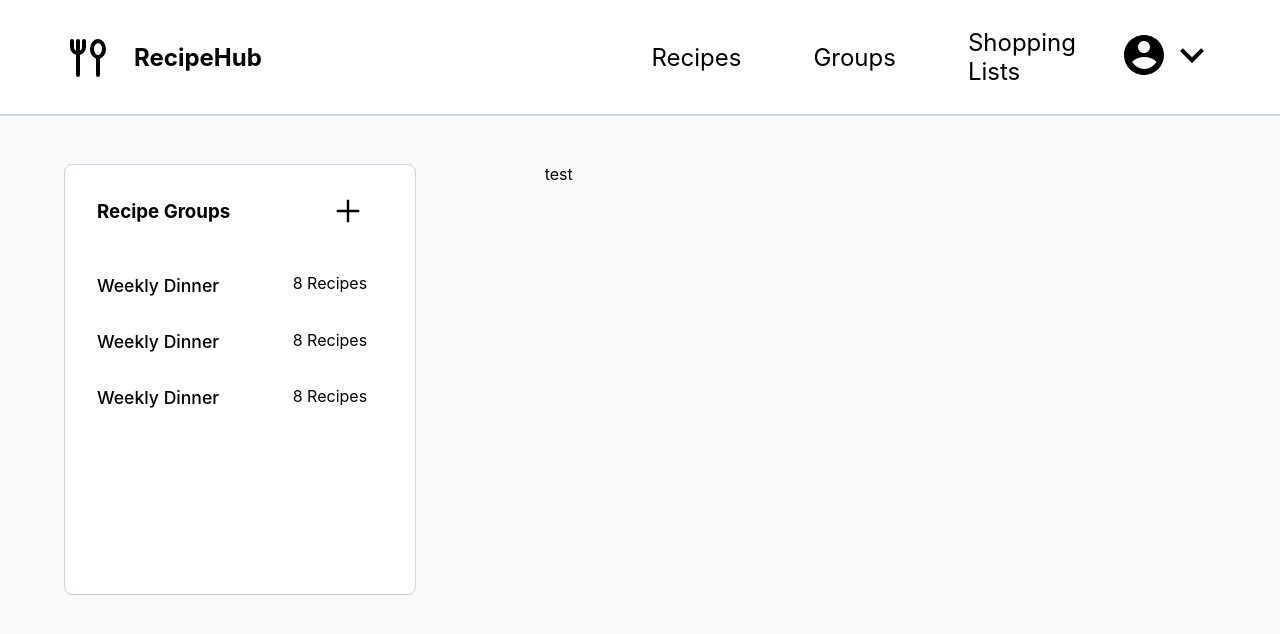
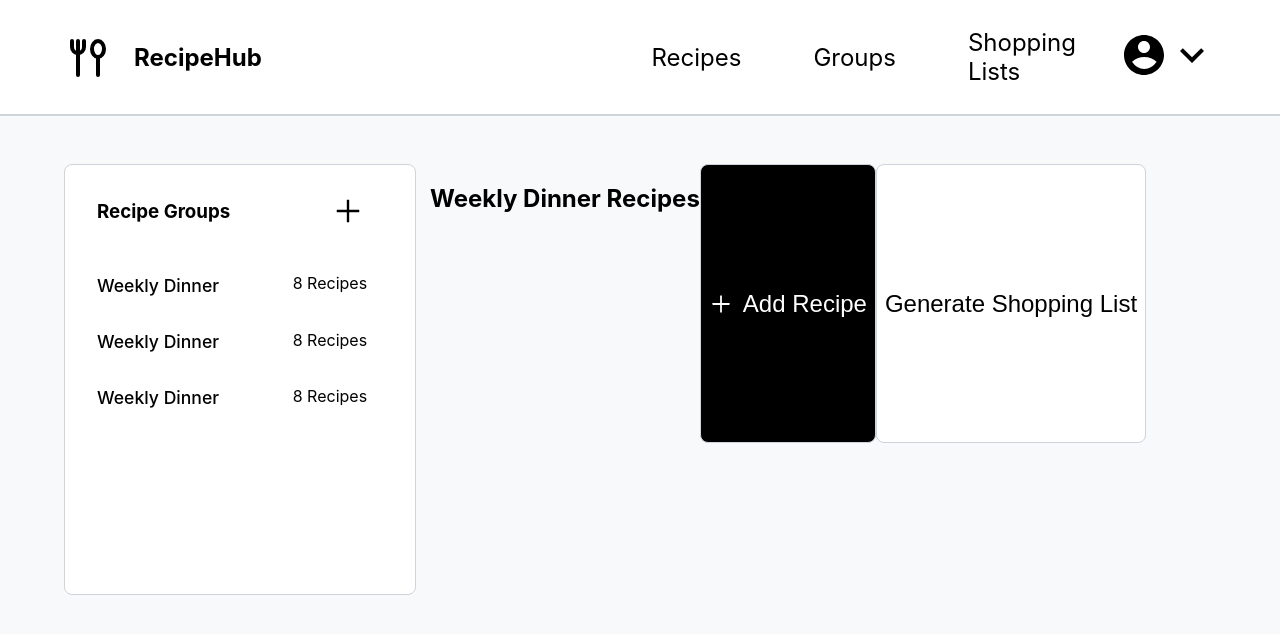
Before and after one commit to dandlp95/RecipeHub, a React (Create React App) app: page /home in a window 1280 px wide. Shown: the top 634 px of the page. Built offline with nearby package versions, Linux system fonts and the light colour scheme; the HTML template or start-up script is replaced by a standard one.

Commit message:
progress

```diff
--- a/src/components/button.tsx
+++ b/src/components/button.tsx
@@ -0,0 +1,36 @@
+import React, { ReactNode } from 'react'
+import { ButtonStyling } from '../customTypes/interfaces'
+import ButtonCSS from './styles/button.module.css'
+
+type Props = {
+  children: ReactNode
+  styles?: ButtonStyling
+  action: () => void
+}
+
+const Button: React.FunctionComponent<Props> = ({
+  children,
+  styles = {},
+  action
+}) => {
+  const { textColor = 'white', backgroundColor = 'black' } = styles
+
+  const triggerAction = () => {
+    action()
+  }
+
+  return (
+    <button
+      className={ButtonCSS.mainButton}
+      style={{
+        color: textColor,
+        backgroundColor: backgroundColor
+      }}
+      onClick={triggerAction}
+    >
+      {children}
+    </button>
+  )
+}
+
+export default Button
--- a/src/components/styles/button.module.css
+++ b/src/components/styles/button.module.css
@@ -0,0 +1,9 @@
+.mainButton {
+    /* padding: 0 1rem; */
+    cursor: pointer;
+    font-size:1.5rem;
+    border-radius: 8px;
+    padding: 0.5rem;
+    border: 1px solid var(--french-gray);
+    display: inline;
+}
--- /dev/null
+++ b/src/customTypes/interfaces.ts
@@ -0,0 +1,4 @@
+export interface ButtonStyling {
+  backgroundColor?: string
+  textColor?: string
+}
--- a/src/pages/groupPage.tsx
+++ b/src/pages/groupPage.tsx
@@ -1,16 +1,51 @@
 import React from 'react'
 import GroupContainer from '../components/groupsContainer'
 import GroupPageCSS from './styles/groupPage.module.css'
+import Button from '../components/button'
+import { ButtonStyling } from '../customTypes/interfaces'
+import { AiOutlinePlus } from 'react-icons/ai'
+import { IconContext } from 'react-icons'
 
 type Props = {}
 
+const GenerateShoppingListStyling: ButtonStyling = {
+  backgroundColor: 'white',
+  textColor: 'black'
+}
+
 const GroupPage: React.FunctionComponent<Props> = (props: Props) => {
+  const AddRecipe = () => {}
+
+  const GenerateShoppingList = () => {}
+
   return (
     <div className={GroupPageCSS.groupPageMainContainer}>
       <div className={GroupPageCSS.groupContainerWrapper}>
         <GroupContainer />
       </div>
-      <div className={GroupPageCSS.images}>test</div>
+      <div className={GroupPageCSS.recipesSection}>
+        {/* the header below will be dynamically generated based on whatever group is selected
+        Hardcoded for testing purposes*/}
+        <h2>Weekly Dinner Recipes</h2>
+        <div className={GroupPageCSS.groupPageButtons}>
+          <Button action={AddRecipe}>
+            <div className={GroupPageCSS.addRecipeContent}>
+              <IconContext.Provider
+                value={{ className: `${GroupPageCSS.addRecIcon}` }}
+              >
+                <AiOutlinePlus />
+              </IconContext.Provider>
+              <span>Add Recipe</span>
+            </div>
+          </Button>
+          <Button
+            styles={GenerateShoppingListStyling}
+            action={GenerateShoppingList}
+          >
+            Generate Shopping List
+          </Button>
+        </div>
+      </div>
     </div>
   )
 }
--- a/src/pages/home.tsx
+++ b/src/pages/home.tsx
@@ -11,7 +11,8 @@ const Home: React.FunctionComponent<Props> = () => {
       <div>
         <MainNavBar />
       </div>
-      <div className={HomeCSS.mainSection}> <GroupPage />
+      <div className={HomeCSS.mainSection}>
+        <GroupPage />
       </div>
       <div className={HomeCSS.footer}></div>
     </div>
--- a/src/pages/styles/groupPage.module.css
+++ b/src/pages/styles/groupPage.module.css
@@ -8,6 +8,23 @@
     flex-grow: 1;
 }
 
-.groupPageMainContainer .images {
+.groupPageMainContainer .recipesSection {
     flex-grow: 5;
+    display:flex;
 }
+
+.groupPageMainContainer .addRecipeContent {
+    display:flex;
+    justify-content: space-around;
+    align-items: center;
+}
+
+/* icon iin Add Recipe Button */
+.groupPageMainContainer .addRecIcon {
+    margin-right: 10px;
+    font-size:1.5rem;
+}
+
+.groupPageButtons{
+    display:flex;
+}
```
Also changed, not shown: src/components/recipePreview.tsx (added), src/components/styles/recipePreview.modules.css (added).
